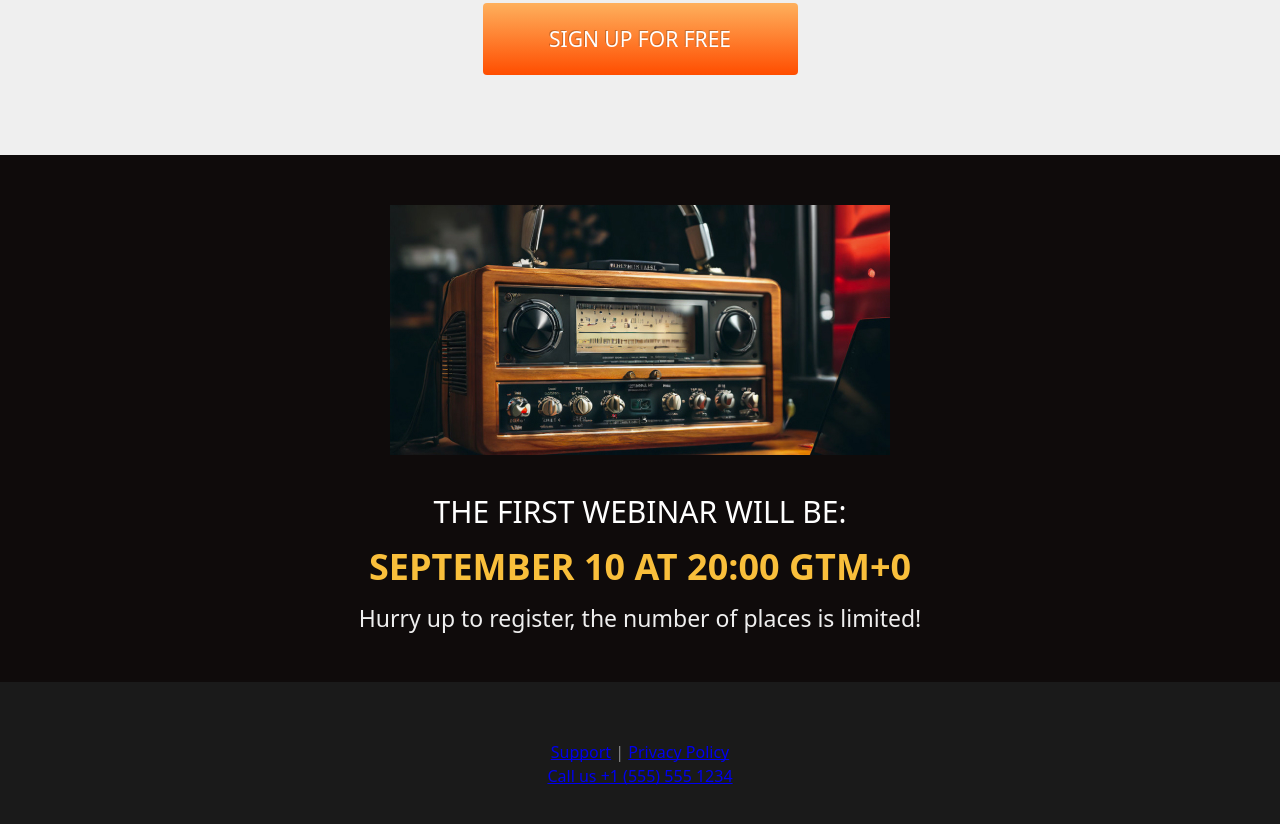
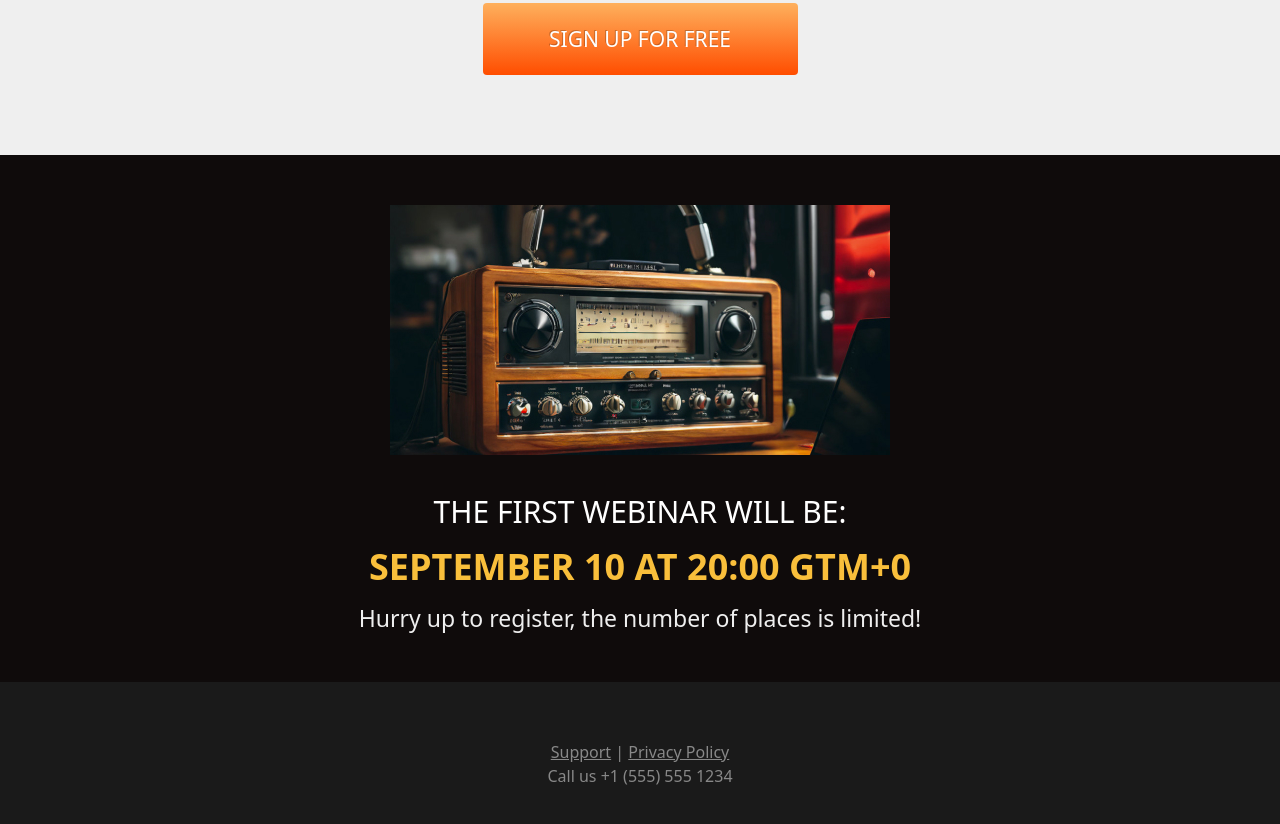
Before and after one commit to Alex-Korzun/radio, a plain HTML site: page src/index.html in a window 1280 px wide. Shown: the part 2937-3761 px from the top of the page. Drawn offline with Linux system fonts and the light colour scheme.

Commit message:
minor fixes in css

```diff
--- a/src/css/style.css
+++ b/src/css/style.css
@@ -311,20 +311,28 @@ img {
 }
 
 .footer {
-    background-color: #1A1A1A;
+    background-color: #1a1a1a;
     padding: 58px 0;
 }
 
-.contact {
-    text-align: center;
-    font-weight: 300;
-    font-size: 16px;
-    line-height: 24px;
-    text-decoration-skip-ink: none;
+.footer__block {
+    margin: 0 auto;
+    max-width: 300px;
     text-align: center;
     color: #888;
+    font-size: 16px;
+    font-weight: 300;
+    line-height: 150%;
 }
 
-.underline {
+.footer a {
+    color: #888;
+    font-size: 16px;
+    font-weight: 300;
+    line-height: 150%;
+    text-decoration: none;
+}
+
+.footer .underlined {
     text-decoration: underline;
 }
--- a/src/index.html
+++ b/src/index.html
@@ -204,13 +204,13 @@
 				</div>
 			</section>
 			<footer class="footer">
-				<div class="container">
-					<div class="contact">
-						<a href="#" class="underline">Support</a> |
-						<a href="#" class="underline">Privacy Policy</a>
-						<br />
-						<a href="tel:+15555551234">Call us +1 (555) 555 1234</a>
+				<div class="footer__block">
+					<div class="footer__links">
+						<a href="#" class="underlined">Support</a>
+						|
+						<a href="#" class="underlined">Privacy Policy</a>
 					</div>
+					Call us <a href="tel:+15555551234">+1 (555) 555 1234</a>
 				</div>
 			</footer>
 		</main>
```
